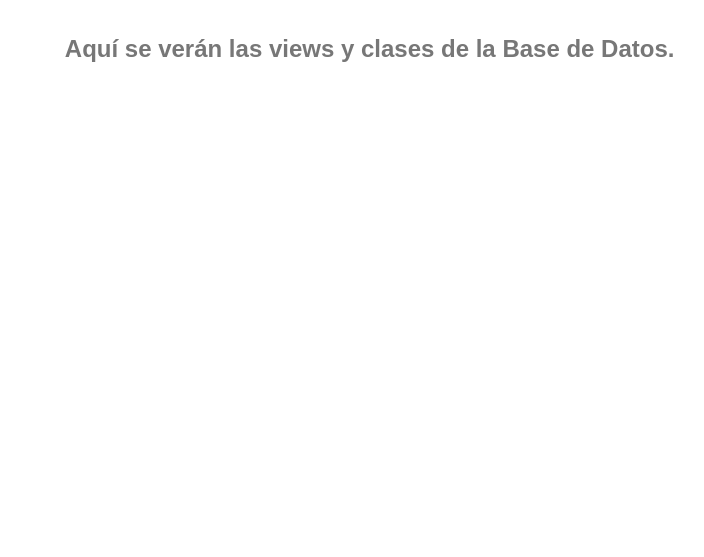
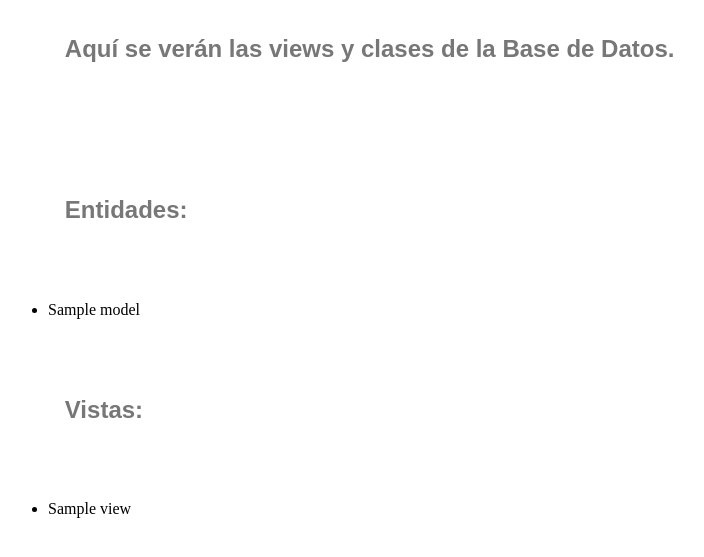
Before and after one commit to ElMaikina/utfsm-isw, a Django app: template gitgud-san-benito/back/sanbenito/templates/index.html in a window 1280 px wide. Shown: the part 188-745 px from the top of the page, without its empty margins (64-768 px from the left). Run offline with Django 4.2, Linux system fonts and the light colour scheme; the template is opened without the code that fills it: most values are stand-ins (such as "Sample title", 1, 10 or a date in 2020).

```diff
--- a/gitgud-san-benito/back/sanbenito/models.py
+++ b/gitgud-san-benito/back/sanbenito/models.py
@@ -1,3 +1,5 @@
+from django.contrib.contenttypes.models import ContentType
+from django.shortcuts import render
 from django.db import models
 
 # Modelo base de una persona
--- a/gitgud-san-benito/back/sanbenito/templates/index.html
+++ b/gitgud-san-benito/back/sanbenito/templates/index.html
@@ -37,5 +37,19 @@ p{
 <body>
     <h1>Backend de San Benito Web</h1>
     <h2>Aquí se verán las views y clases de la Base de Datos.</h2>
+
+    <h2>Entidades:</h2>
+    <ul>
+        {% for model in models %}
+            <li>{{ model.name }}</li>
+        {% endfor %}
+    </ul>
+
+    <h2>Vistas:</h2>
+    <ul>
+        {% for view in all_views %}
+            <li>{{ view }}</li>
+        {% endfor %}
+    </ul>
 </body>
 </html>
```
Also changed, not shown: gitgud-san-benito/back/sanbenito/views.py (+32 -4 lines).
